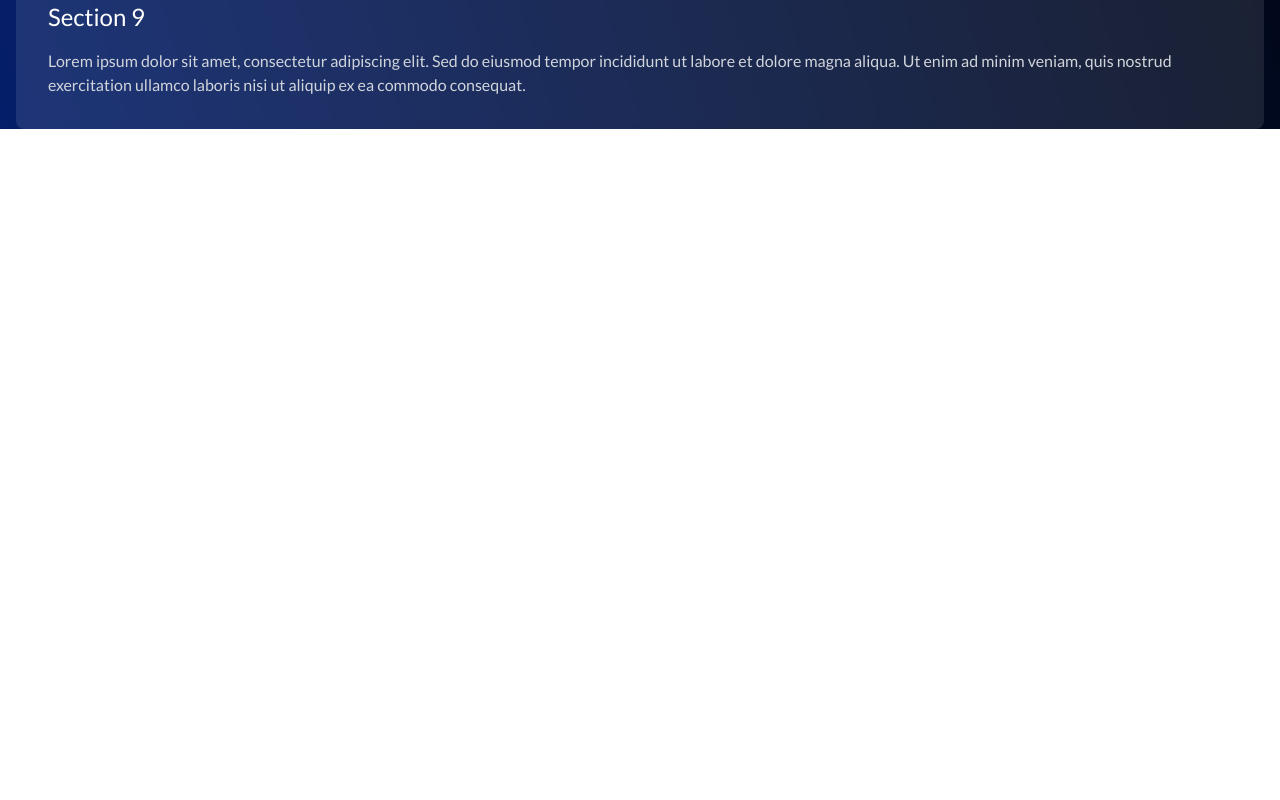
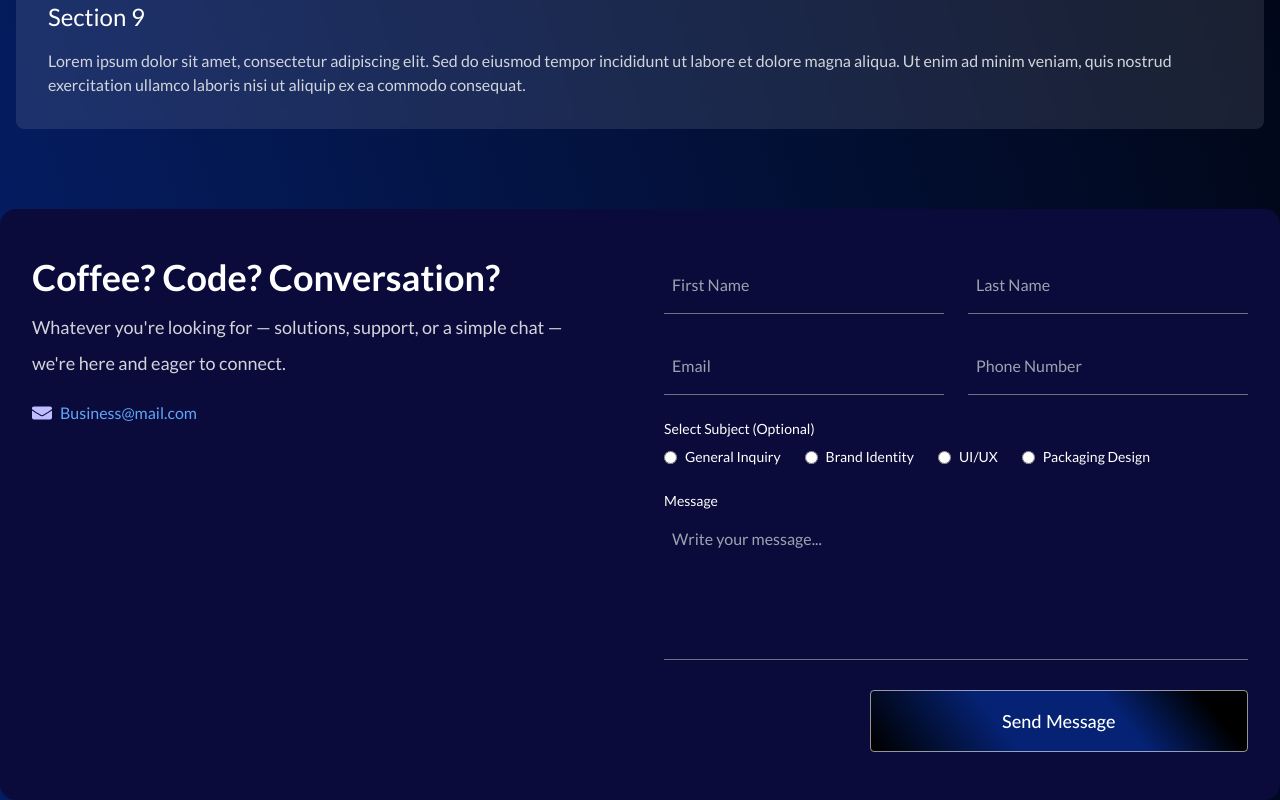
Before and after one commit to mindscaledotin/mindscale-frontend, a React (Vite) app: page / in a window 1280 px wide. Shown: the part 1535-2335 px from the top of the page. Before the commit the page ends 1680 px from the top, so only its background shows below. Built offline with nearby package versions, Linux system fonts and the light colour scheme.

Commit message:
ContactForm added

```diff
--- a/src/App.tsx
+++ b/src/App.tsx
@@ -1,5 +1,9 @@
 import Navbar from "./components/navbar";
 import StarParallax from "./components/StarParallax";
+import ContactForm from "./components/ContactForm";
+
+
+
 
 function App() {
   return (
@@ -13,10 +17,13 @@
             <p className="text-gray-300">
               Lorem ipsum dolor sit amet, consectetur adipiscing elit. Sed do eiusmod tempor incididunt ut labore et dolore magna aliqua.
               Ut enim ad minim veniam, quis nostrud exercitation ullamco laboris nisi ut aliquip ex ea commodo consequat.
+
             </p>
           </div>
         ))}
       </div>
+       <ContactForm />
+
     </div>
   );
 }
--- /dev/null
+++ b/src/components/ContactForm.tsx
@@ -0,0 +1,91 @@
+import sendIcon from "../assets/icons/send.svg";
+import emailIcon from "../assets/icons/email.svg";
+
+function ContactForm() {
+  return (
+    <div className="bg-[#0B0B3B] text-white px-4 md:px-8 py-12 rounded-2xl max-w-7xl mx-auto mt-20 shadow-xl font-lato">
+      <div className="md:flex md:justify-between md:items-start gap-12">
+
+        <div className="md:w-1/2 mb-10 md:mb-0">
+          <h2 className="text-3xl md:text-4xl font-bold leading-snug mb-4">
+            Coffee? Code? Conversation? <br />
+
+          </h2>
+          <p className="text-gray-300 text-base md:text-lg leading-relaxed mb-2">
+            Whatever you're looking for — solutions, support, or a simple chat —
+          </p>
+          <p className="text-gray-300 text-base md:text-lg leading-relaxed mb-6">
+            we're here and eager to connect.
+          </p>
+          <div className="flex items-center gap-2 mt-2">
+            <img src={emailIcon} alt="email" className="w-5 h-5" />
+            <a
+              href="mailto:Business@mail.com"
+              className="text-blue-400 hover:underline text-sm md:text-base"
+            >
+              Business@mail.com
+            </a>
+          </div>
+        </div>
+
+
+        <form className="md:w-1/2 w-full grid grid-cols-1 md:grid-cols-2 gap-6">
+          <input
+            type="text"
+            placeholder="First Name"
+            className="border-b border-gray-500 bg-transparent py-4 px-2 text-white placeholder-gray-400 focus:outline-none focus:border-blue-500"
+          />
+          <input
+            type="text"
+            placeholder="Last Name"
+            className="border-b border-gray-500 bg-transparent py-4 px-2 text-white placeholder-gray-400 focus:outline-none focus:border-blue-500"
+          />
+          <input
+            type="email"
+            placeholder="Email"
+            className="border-b border-gray-500 bg-transparent py-4 px-2 text-white placeholder-gray-400 focus:outline-none focus:border-blue-500"
+          />
+          <input
+            type="tel"
+            placeholder="Phone Number"
+            className="border-b border-gray-500 bg-transparent py-4 px-2 text-white placeholder-gray-400 focus:outline-none focus:border-blue-500"
+          />
+
+
+          <div className="col-span-2">
+            <label className="block mb-2 text-white text-sm">Select Subject (Optional)</label>
+            <div className="flex flex-wrap gap-6 items-center text-sm text-white">
+              {["General Inquiry", "Brand Identity", "UI/UX", "Packaging Design"].map((item) => (
+                <label key={item} className="flex items-center gap-2">
+                  <input type="radio" name="subject" value={item} className="accent-blue-500" />
+                  {item}
+                </label>
+              ))}
+            </div>
+          </div>
+
+          {/* Message Box..... */}
+          <div className="col-span-2">
+            <label className="block mb-1 text-white text-sm">Message</label>
+            <textarea
+              placeholder="Write your message..."
+              rows={5}
+              className="border-b border-gray-500 bg-transparent py-3 px-2 text-white placeholder-gray-400 resize-none focus:outline-none focus:border-blue-500 w-full"
+            />
+          </div>
+
+          {/* Send button..... */}
+          <div className="col-span-2 flex justify-end">
+            <img
+              src={sendIcon}
+              alt="Send"
+              className="w-30 h-30 hover:scale-110 cursor-pointer transition-transform"
+            />
+          </div>
+        </form>
+      </div>
+    </div>
+  );
+}
+
+export default ContactForm;
--- a/tailwind.config.js
+++ b/tailwind.config.js
@@ -6,7 +6,14 @@
   theme: {
     extend: {
       fontFamily: {
-        lato: ['Lato', 'sans-serif'], // Add 'Lato' font
+        lato: ['Lato', 'sans-serif'],
+      },
+      colors: {
+        customBlue: '#0F69FF',
+        customPurple: '#884DFF',
+      },
+      backgroundImage: {
+        contactGradient: "linear-gradient(121.07deg, rgba(25, 24, 139, 0.15) 0.68%, rgba(0, 0, 0, 0.15) 99.51%)",
       },
     },
   },
```
Also changed, not shown: src/assets/icons/email.svg (added), src/assets/icons/send.svg (added).
